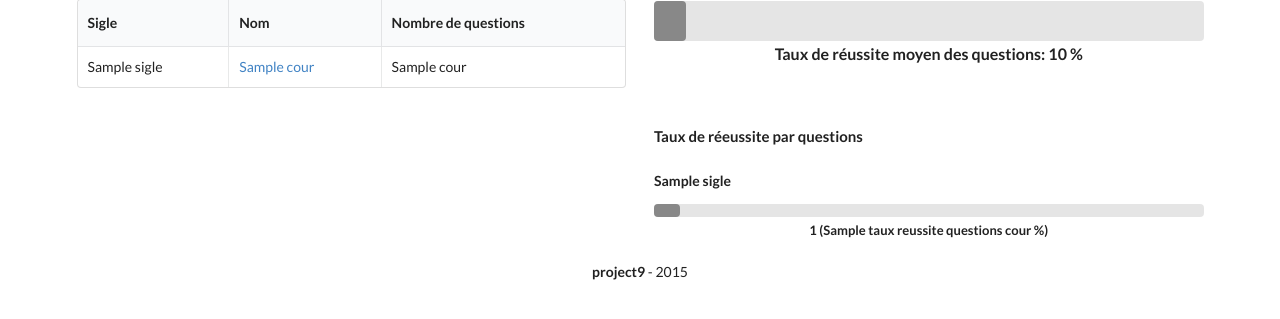
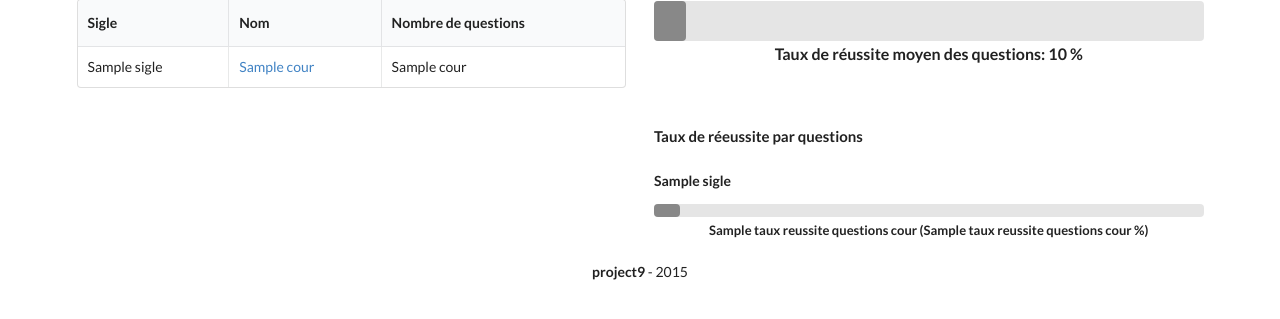
Before and after one commit to 316k/project9, a Flask app: template project9/templates/prof.html in a window 1280 px wide. Shown: the part 173-492 px from the top of the page. Run offline with Flask 2, Linux system fonts and the light colour scheme; the template is opened without the code that fills it: most values are stand-ins (such as "Sample title", 1, 10 or a date in 2020).

Commit message:
Truncate text in prof stats

```diff
--- a/project9/actions.py
+++ b/project9/actions.py
@@ -180,7 +180,8 @@ def prof():
                     ORDER BY rapport DESC""", [prof['id']])
             taux_reussite_questions_cours = {cour["sigle"]:[] for cour in cours}
             for taux_reussite_question in taux_reussite_questions:
-                taux_reussite_questions_cours[taux_reussite_question["sigle"]].append([taux_reussite_question["content"], taux_reussite_question["rapport"]])
+                sub_content = taux_reussite_question["content"] if len(taux_reussite_question["content"]) < 55 else taux_reussite_question["content"][0:55] + "..."
+                taux_reussite_questions_cours[taux_reussite_question["sigle"]].append([taux_reussite_question["content"], taux_reussite_question["rapport"], sub_content])
 
             return render_template('prof.html',
                 prof=prof, courses=cours, moyenne_reussite=moyenne_reussite,
--- a/project9/templates/prof.html
+++ b/project9/templates/prof.html
@@ -40,8 +40,8 @@
                 {% for taux_reussite_question in taux_reussite_questions_cours[cours["sigle"]] %}
                     <div id="good" class="ui small progress">
                         <div class="bar"></div>
-                        <div class="label">
-                            {{taux_reussite_question[0]}} ({{taux_reussite_question[1]}} %)
+                        <div class="label" title="{{taux_reussite_question[0]}}">
+                            {{taux_reussite_question[2]}} ({{taux_reussite_question[1]}} %)
                             <span class="{{taux_reussite_question[1]}}"></span>
                         </div>
                     </div>
```
